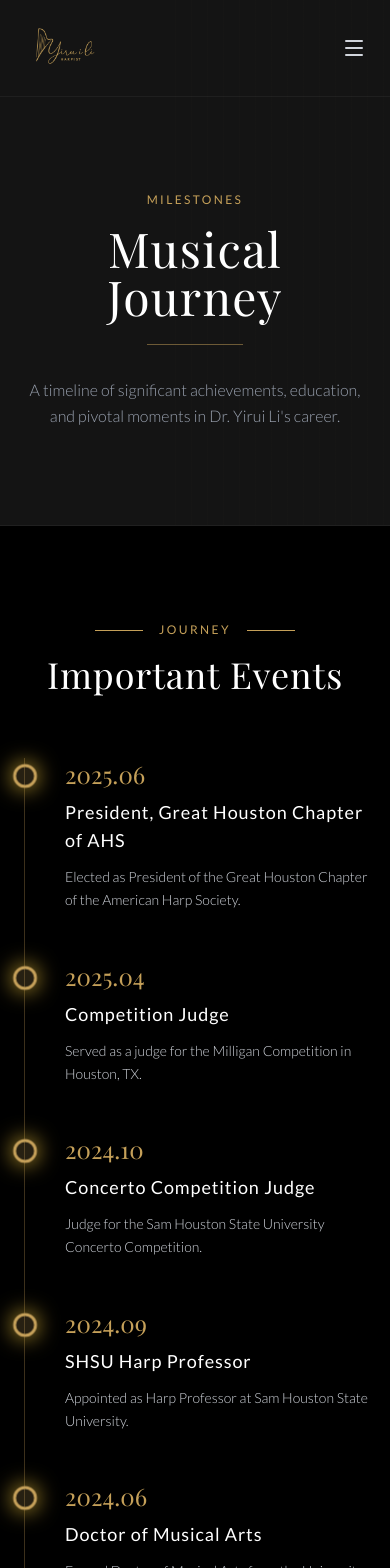
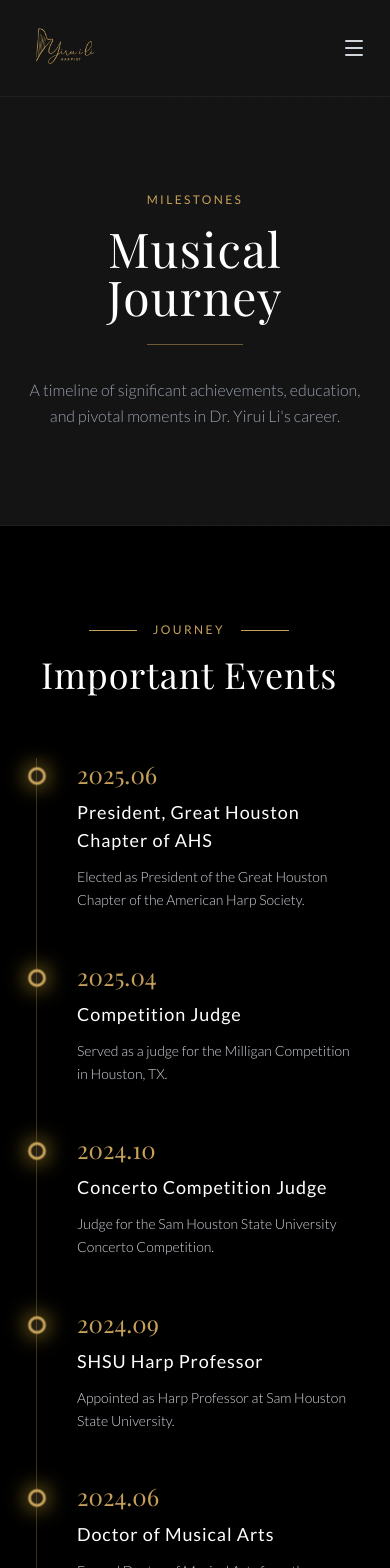
Before and after one commit to Butternctu/yiruimusic, a React (Vite) app: page /journey in a window 390 px wide. Shown: the top 1568 px of the page. Built offline with nearby package versions, Linux system fonts and the light colour scheme; a web font is replaced by a local one.

Commit message:
Refine mobile timeline dot size and spacing

```diff
--- a/src/components/Timeline.jsx
+++ b/src/components/Timeline.jsx
@@ -5,53 +5,53 @@ const timelineEvents = [
   {
     year: '2025.06',
     title: 'President, Great Houston Chapter of AHS',
-    description: 'Elected as President of the Great Houston Chapter of the American Harp Society.'
+    description: 'Elected as President of the Great Houston Chapter of the American Harp Society.',
   },
   {
     year: '2025.04',
     title: 'Competition Judge',
-    description: 'Served as a judge for the Milligan Competition in Houston, TX.'
+    description: 'Served as a judge for the Milligan Competition in Houston, TX.',
   },
   {
     year: '2024.10',
     title: 'Concerto Competition Judge',
-    description: 'Judge for the Sam Houston State University Concerto Competition.'
+    description: 'Judge for the Sam Houston State University Concerto Competition.',
   },
   {
     year: '2024.09',
     title: 'SHSU Harp Professor',
-    description: 'Appointed as Harp Professor at Sam Houston State University.'
+    description: 'Appointed as Harp Professor at Sam Houston State University.',
   },
   {
     year: '2024.06',
     title: 'Doctor of Musical Arts',
-    description: 'Earned Doctor of Musical Arts from the University of Oregon.'
+    description: 'Earned Doctor of Musical Arts from the University of Oregon.',
   },
   {
     year: '2024',
     title: 'International Music Prizes',
-    description: '1st Prize at American International Music Competition and Gold Prize at Van Bach International Music Competition.'
+    description: '1st Prize at American International Music Competition and Gold Prize at Van Bach International Music Competition.',
   },
   {
     year: '2023',
     title: 'International Competition Success',
-    description: '2nd Prize at MAP International Music Competition and 3rd Prize at Poppy Harp Festival Competition.'
+    description: '2nd Prize at MAP International Music Competition and 3rd Prize at Poppy Harp Festival Competition.',
   },
   {
     year: '2021.05',
     title: 'Master of Music',
-    description: 'Earned Master of Music degree from SUNY Fredonia, specializing in harp performance and pedagogy.'
+    description: 'Earned Master of Music degree from SUNY Fredonia, specializing in harp performance and pedagogy.',
   },
   {
     year: '2021.09',
     title: 'Full DMA Scholarship',
-    description: 'Awarded Full Scholarship for Doctor of Musical Arts at the University of Oregon.'
+    description: 'Awarded Full Scholarship for Doctor of Musical Arts at the University of Oregon.',
   },
   {
     year: '2018.06',
     title: 'Early Education',
-    description: 'Completed foundational musical studies at Tianjin Conservatory of Music.'
-  }
+    description: 'Completed foundational musical studies at Tianjin Conservatory of Music.',
+  },
 ];
 
 const Timeline = () => {
@@ -61,11 +61,11 @@ const Timeline = () => {
   useEffect(() => {
     // Dynamically get the actual navbar height to set as rootMargin top offset
     const navbar = document.getElementById('main-nav');
-    const getNavbarHeight = () => navbar ? navbar.offsetHeight : 80;
+    const getNavbarHeight = () => (navbar ? navbar.offsetHeight : 80);
 
     const observer = new IntersectionObserver(
-      (entries) => {
-        entries.forEach((entry) => {
+      entries => {
+        entries.forEach(entry => {
           if (entry.intersectionRatio >= 0.99) {
             entry.target.classList.add('scroll-hover-active');
           } else {
@@ -78,10 +78,10 @@ const Timeline = () => {
         // as soon as it goes behind the header
         rootMargin: `-${getNavbarHeight()}px 0px 0px 0px`,
         threshold: [0.98, 0.99, 1.0],
-      }
+      },
     );
 
-    itemRefs.current.forEach((ref) => {
+    itemRefs.current.forEach(ref => {
       if (ref) observer.observe(ref);
     });
 
@@ -90,8 +90,7 @@ const Timeline = () => {
 
   return (
     <section id="timeline" className="py-24 bg-black relative">
-      <div className="max-w-4xl mx-auto px-6 md:px-12 relative z-10">
-
+      <div className="max-w-4xl mx-auto pl-9 pr-12 md:px-12 relative z-10">
         <div className="fade-in-section text-center mb-16">
           <div className="flex items-center justify-center mb-4">
             <div className="w-12 h-px bg-gold mr-4"></div>
@@ -108,15 +107,20 @@ const Timeline = () => {
           {timelineEvents.map((event, index) => (
             <div
               key={index}
-              ref={el => itemRefs.current[index] = el}
+              ref={el => (itemRefs.current[index] = el)}
               className={`fade-in-section group relative mb-12 last:mb-0 md:w-full md:flex ${index % 2 === 0 ? 'md:justify-start' : 'md:justify-end'}`}
             >
               {/* Timeline dot */}
-              <div className="absolute -left-[40.5px] md:left-1/2 top-2.5 w-4 h-4 bg-black border-2 border-gold/50 rounded-full md:-translate-x-1/2 z-10 transition-all duration-1000 ease-out group-[.scroll-hover-active]:scale-150 group-[.scroll-hover-active]:border-gold group-[.scroll-hover-active]:shadow-[0_0_15px_rgba(212,175,55,1)] group-[.scroll-hover-active]:bg-gold/20 group-hover:scale-150 group-hover:border-gold group-hover:shadow-[0_0_15px_rgba(212,175,55,1)] group-hover:bg-gold/20"></div>
-
-              <div className={`md:w-5/12 transition-all duration-1000 ease-out opacity-60 group-[.scroll-hover-active]:opacity-100 group-[.scroll-hover-active]:translate-x-2 group-hover:opacity-100 ${index % 2 === 0 ? 'md:pr-12 md:text-right md:group-hover:-translate-x-2 md:group-[.scroll-hover-active]:-translate-x-2' : 'md:pl-12 md:text-left md:group-hover:translate-x-2'}`}>
-                <div className="font-serif text-2xl mb-2 text-gold/70 group-[.scroll-hover-active]:text-gold group-hover:text-gold transition-colors duration-1000">{event.year}</div>
-                <h4 className="text-lg tracking-wider mb-3 text-white/70 group-[.scroll-hover-active]:text-white group-hover:text-white transition-colors duration-1000">{event.title}</h4>
+              <div className="absolute -left-[38.5px] md:left-1/2 top-3 w-3 h-3 md:top-3 md:w-3.5 md:h-3.5 bg-black border-2 border-gold/50 rounded-full md:-translate-x-1/2 z-10 transition-all duration-1000 ease-out group-[.scroll-hover-active]:scale-150 group-[.scroll-hover-active]:border-gold group-[.scroll-hover-active]:shadow-[0_0_15px_rgba(212,175,55,1)] group-[.scroll-hover-active]:bg-gold/20 group-hover:scale-150 group-hover:border-gold group-hover:shadow-[0_0_15px_rgba(212,175,55,1)] group-hover:bg-gold/20"></div>
+              <div
+                className={`md:w-5/12 transition-all duration-1000 ease-out opacity-60 group-[.scroll-hover-active]:opacity-100 group-[.scroll-hover-active]:translate-x-2 group-hover:opacity-100 ${index % 2 === 0 ? 'md:pr-12 md:text-right md:group-hover:-translate-x-2 md:group-[.scroll-hover-active]:-translate-x-2' : 'md:pl-12 md:text-left md:group-hover:translate-x-2'}`}
+              >
+                <div className="font-serif text-2xl mb-2 text-gold/70 group-[.scroll-hover-active]:text-gold group-hover:text-gold transition-colors duration-1000">
+                  {event.year}
+                </div>
+                <h4 className="text-lg tracking-wider mb-3 text-white/70 group-[.scroll-hover-active]:text-white group-hover:text-white transition-colors duration-1000">
+                  {event.title}
+                </h4>
                 <p className="font-light leading-relaxed text-sm text-gray-500 group-[.scroll-hover-active]:text-gray-300 group-hover:text-gray-300 transition-colors duration-1000">
                   {event.description}
                 </p>
```
